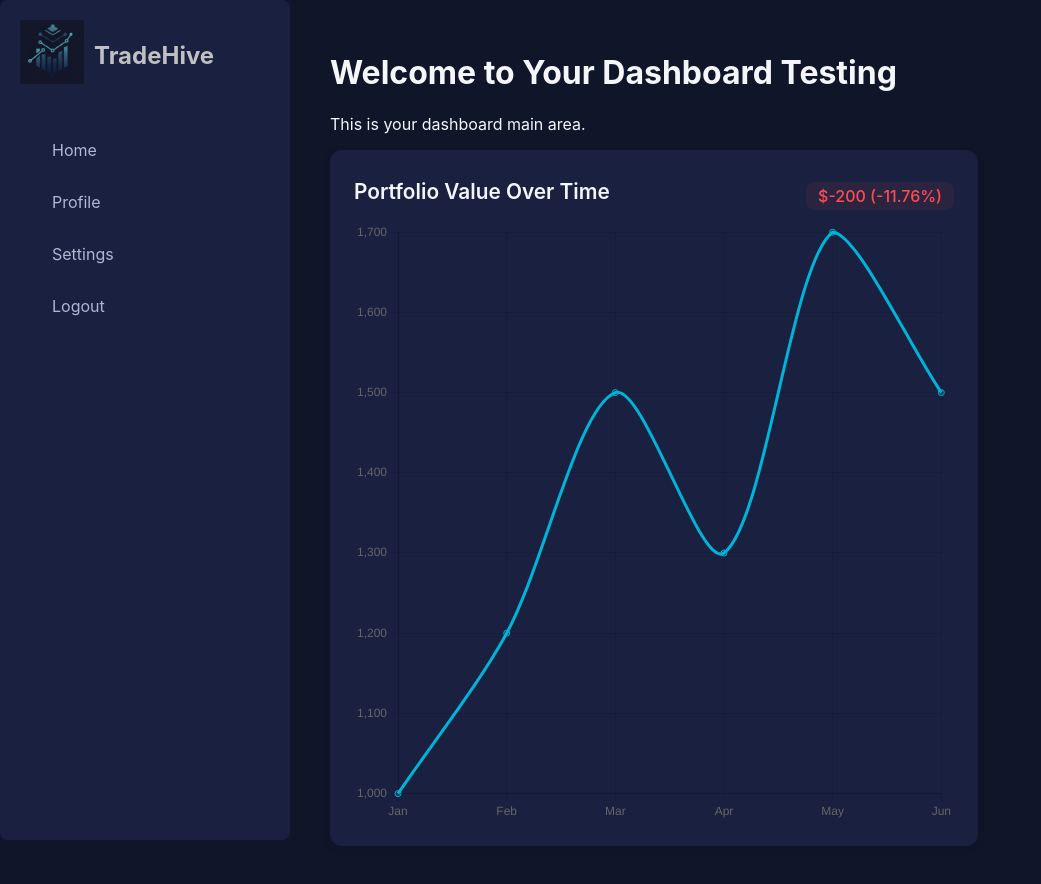
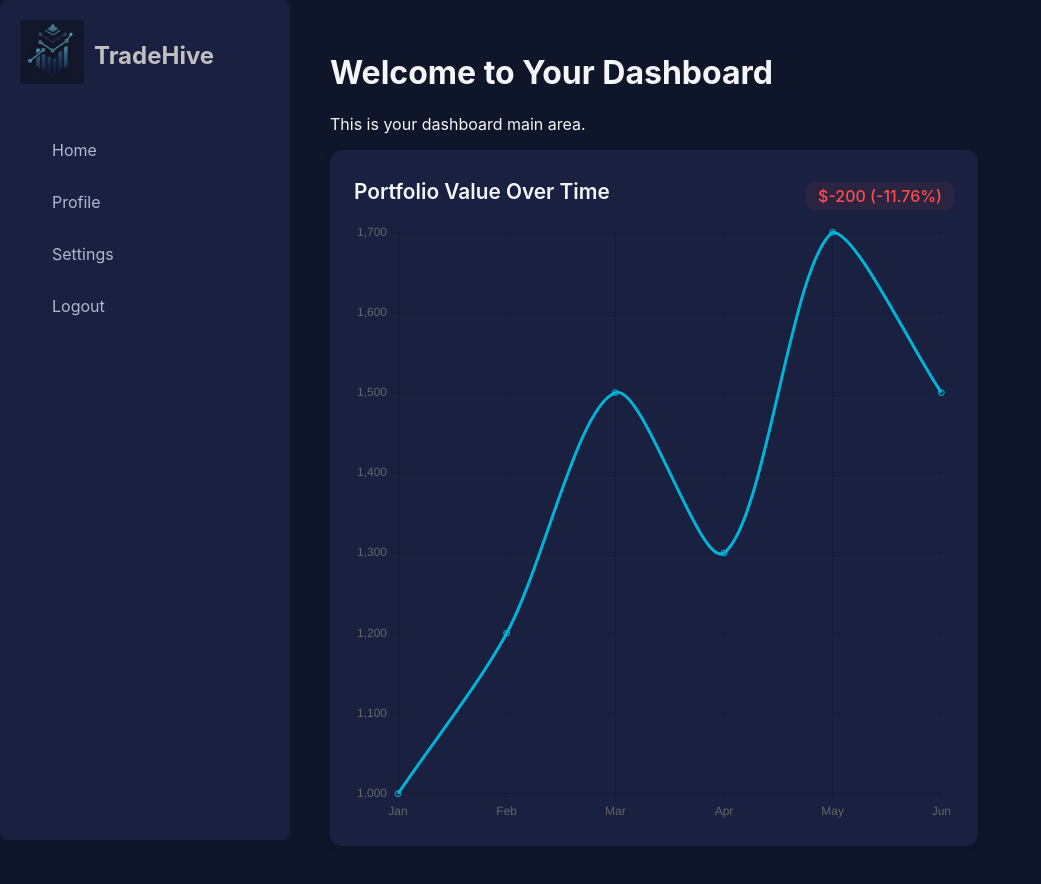
Before and after one commit to hongwee11/tradehive, a React (Create React App) app in the folder dashboard-react/: page /dashboard in a window 1280 px wide. Shown: the top 884 px of the page, without its empty margins (0-1041 px from the left). Built offline with nearby package versions, Linux system fonts and the light colour scheme.

Commit message:
making portfolio

```diff
--- /dev/null
+++ b/dashboard-react/src/dashboard/components/portfolio.jsx
@@ -0,0 +1 @@
+import "../portfolio.css";
--- a/dashboard-react/src/dashboard/dashboard.jsx
+++ b/dashboard-react/src/dashboard/dashboard.jsx
@@ -16,7 +16,7 @@ function Dashboard() {
         {/* Add your widgets here */}
         {/* <PortfolioChart /> */}
         {/* <TopHoldings /> */}
-        <h1>Welcome to Your Dashboard Testing</h1>
+        <h1>Welcome to Your Dashboard</h1>
         <p>This is your dashboard main area.</p>
         <Chart title="Portfolio Value Over Time" data={tempData} labels={tempLabels} />
       </main>
```
Also changed, not shown: dashboard-react/src/dashboard/components/portfolio.css (added).
